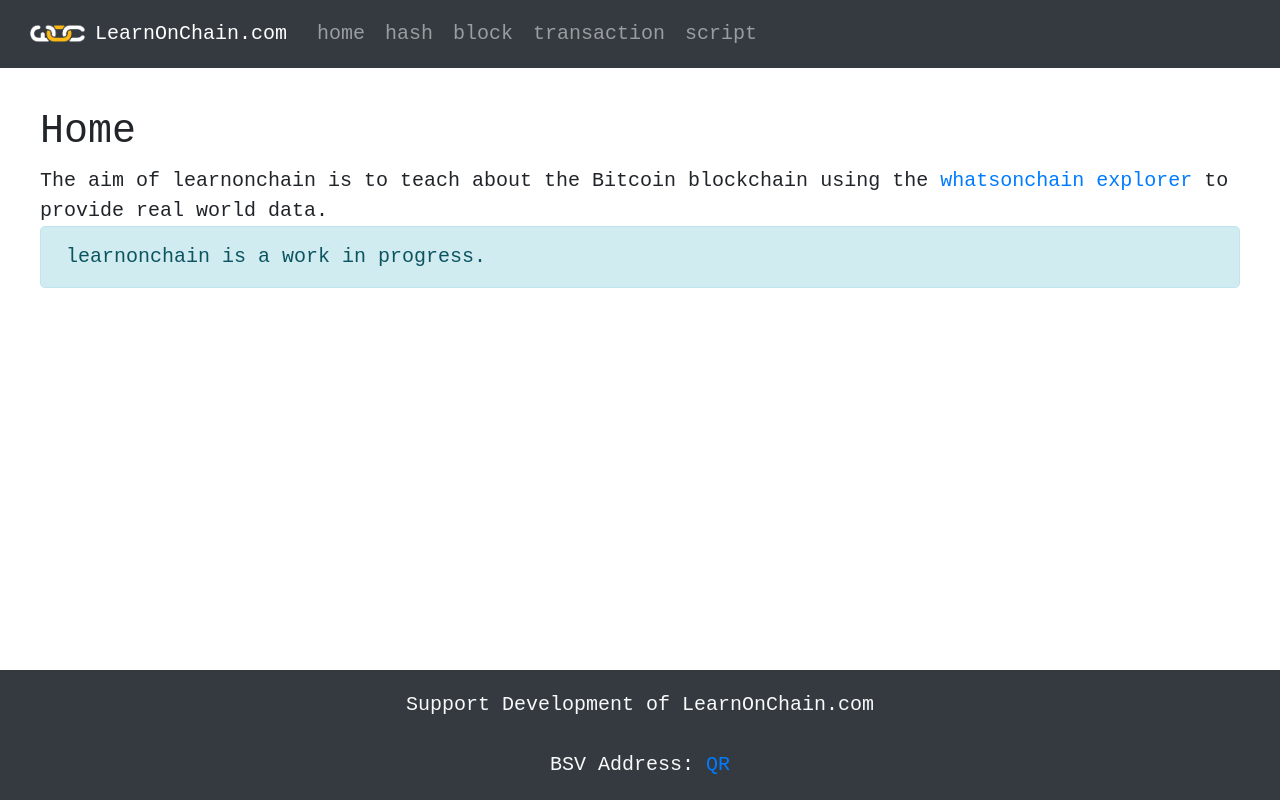
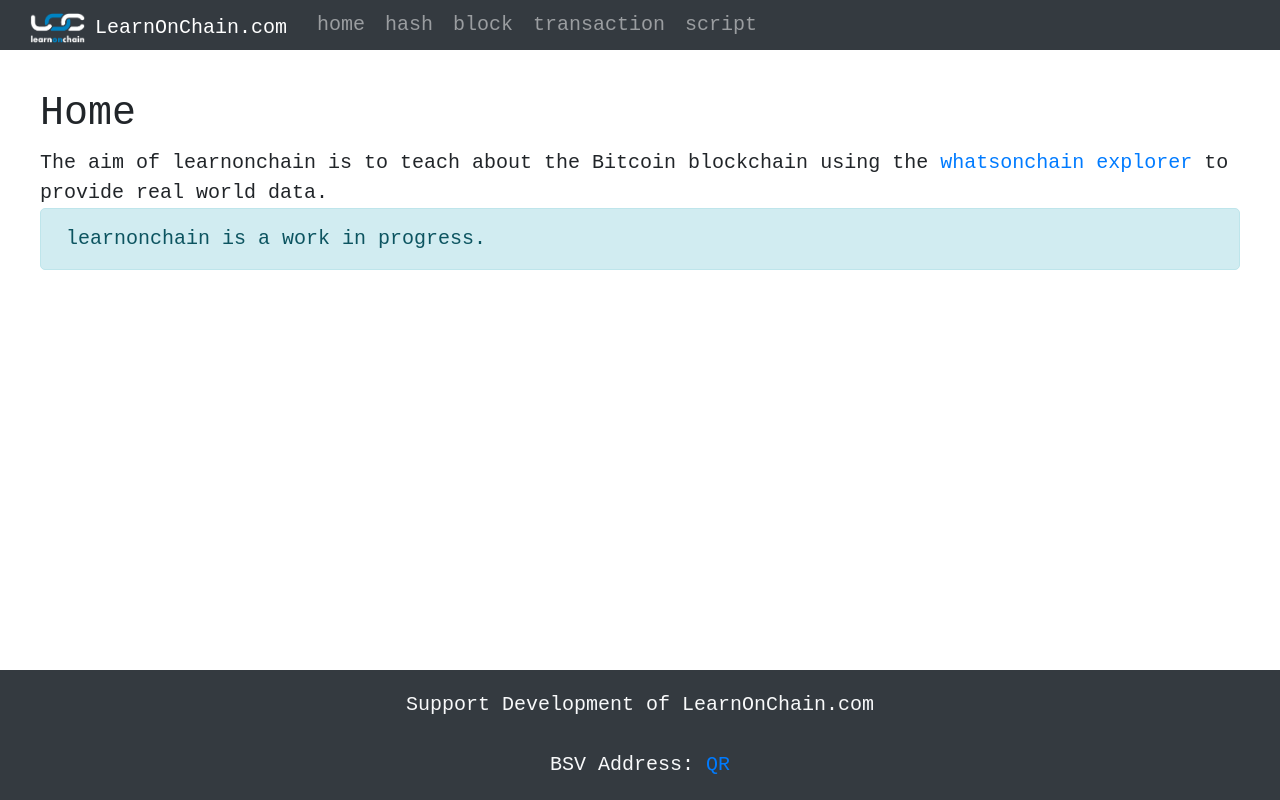
Before and after one commit to whatsonchain/learnonchain, a React (Create React App) app: page / in a window 1280 px wide. Built offline with nearby package versions, Linux system fonts and the light colour scheme.

Commit message:
change logo

```diff
--- a/src/Navbar.js
+++ b/src/Navbar.js
@@ -10,7 +10,7 @@ class Navbar extends Component {
         <nav className='navbar navbar-expand-lg navbar-dark bg-dark'>
           <a className='navbar-brand pl-4' href='/'>
             <span>
-              <img className='header-image mr-2' width='55' height='55' src={process.env.PUBLIC_URL + '/WOC-GY-10.png'} alt='logo' />
+              <img className='header-image mr-2' width='55' src={process.env.PUBLIC_URL + '/loc-db.png'} alt='logo' />
               <span>LearnOnChain.com</span>
             </span>
           </a>
```
Also changed, not shown: public/WOC-GY-10.png (deleted), public/loc-db.png (added).
